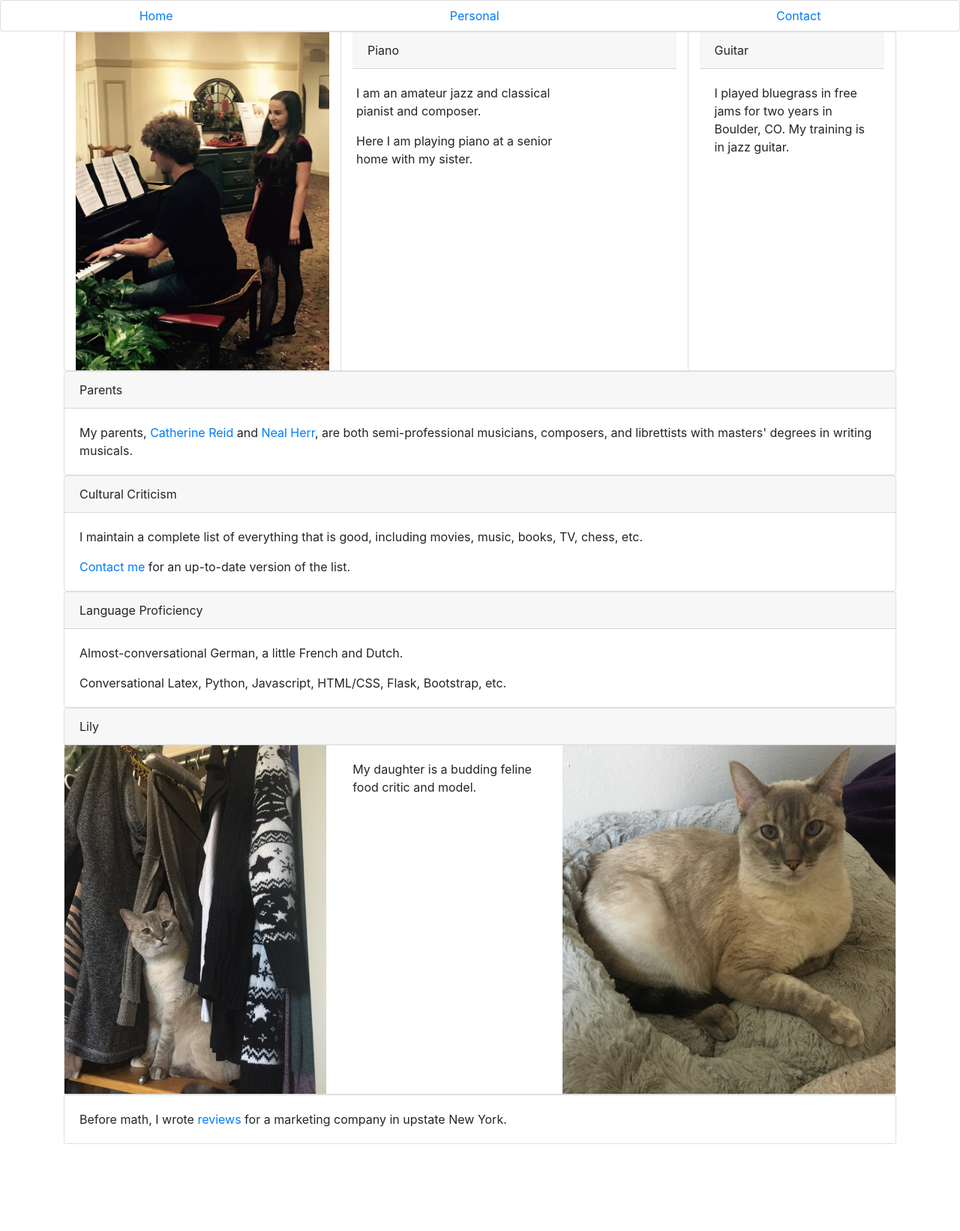
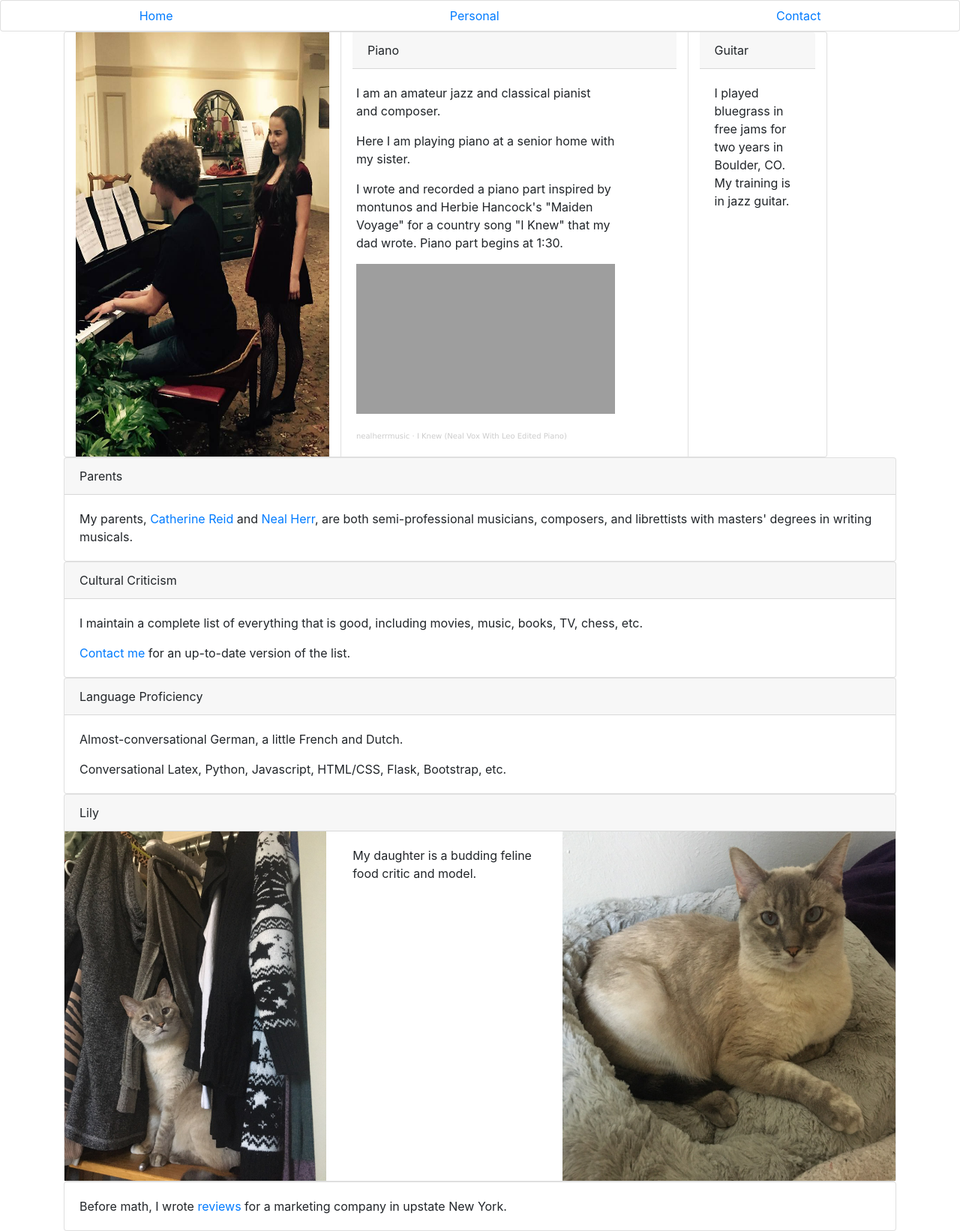
Before and after one commit to nanotech22/logetale, a Flask app: page /personal in a window 1280 px wide. Shown: the whole page at 75% size. Before the commit the page ends 1526 px from the top, so only its background shows below. Run offline with Flask 2, Linux system fonts and the light colour scheme; some libraries are stand-ins or nearby versions; grey boxes are pictures that could not be loaded.

Commit message:
added "I knew" soundcloud embedded recording

```diff
--- a/templates/pages/personal.html
+++ b/templates/pages/personal.html
@@ -15,21 +15,19 @@
 
         <div class="card-header">Piano</div>
         <div class="row">
-            <div class="card-body col-md-9">
+            <div class="card-body col-md-10">
                 <p class="card-text">I am an amateur jazz and classical pianist and composer.</p>
 
                 <p class="card-text">Here I am playing piano at a senior home with my sister. </p>
-                <!--
-                <div class="card-text">
-                    <p class="card-text">
-                        Here's a live recording of a performance at upstate New York's finest event space, the <a href="https://www.mystrandtheater.org/">Strand Theater</a>:
-                    </p>
-                    <iframe width="560" height="315" src="https://www.youtube.com/embed/wWUEL71H9AQ?start=492" title="YouTube video player" frameborder="0" allow="accelerometer; autoplay; clipboard-write; encrypted-media; gyroscope; picture-in-picture" allowfullscreen></iframe>
-                </div>-->
+                <p>
+                I wrote and recorded a piano part inspired by montunos and Herbie Hancock's "Maiden Voyage" for a country song "I Knew" that my dad wrote. Piano part begins at 1:30.
+                <p>
+                <iframe width="100%" height="200" scrolling="no" frameborder="no" allow="autoplay" src="https://w.soundcloud.com/player/?url=https%3A//api.soundcloud.com/tracks/1114789906&color=%23ff5500&auto_play=false&hide_related=false&show_comments=true&show_user=true&show_reposts=false&show_teaser=true&visual=true"></iframe><div style="font-size: 10px; color: #cccccc;line-break: anywhere;word-break: normal;overflow: hidden;white-space: nowrap;text-overflow: ellipsis; font-family: Interstate,Lucida Grande,Lucida Sans Unicode,Lucida Sans,Garuda,Verdana,Tahoma,sans-serif;font-weight: 100;"><a href="https://soundcloud.com/user-121849780" title="nealherrmusic" target="_blank" style="color: #cccccc; text-decoration: none;">nealherrmusic</a> · <a href="https://soundcloud.com/user-121849780/i-knew-neal-vox-with-leo-edited-piano" title="I Knew (Neal Vox With Leo Edited Piano)" target="_blank" style="color: #cccccc; text-decoration: none;">I Knew (Neal Vox With Leo Edited Piano)</a></div>
+
             </div>
         </div>
     </div>
-    <div class="card col-sm-3">
+    <div class="card col-sm-2">
         <div class="card-header">Guitar</div>
 
         <div class="card-body">
```
